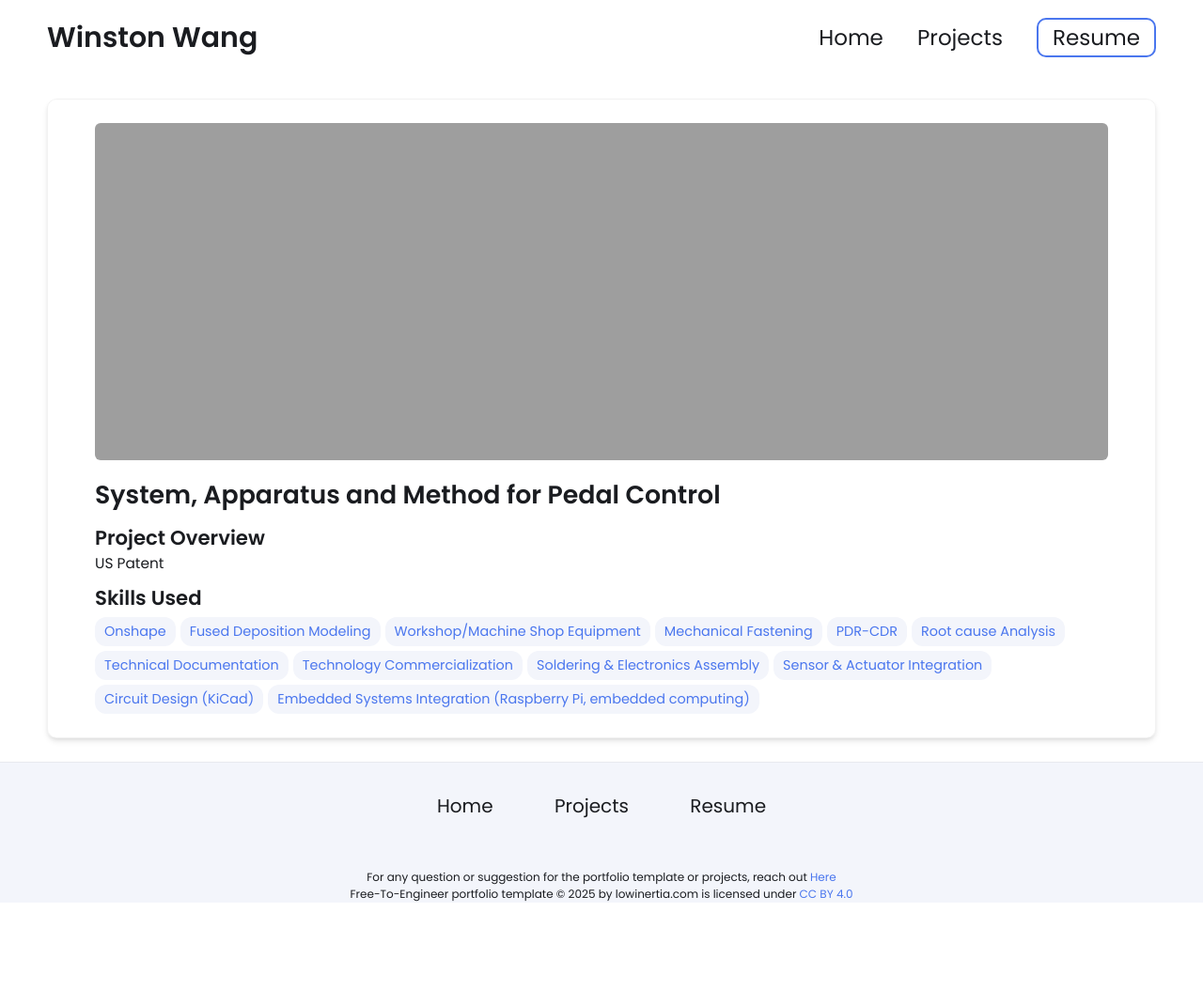
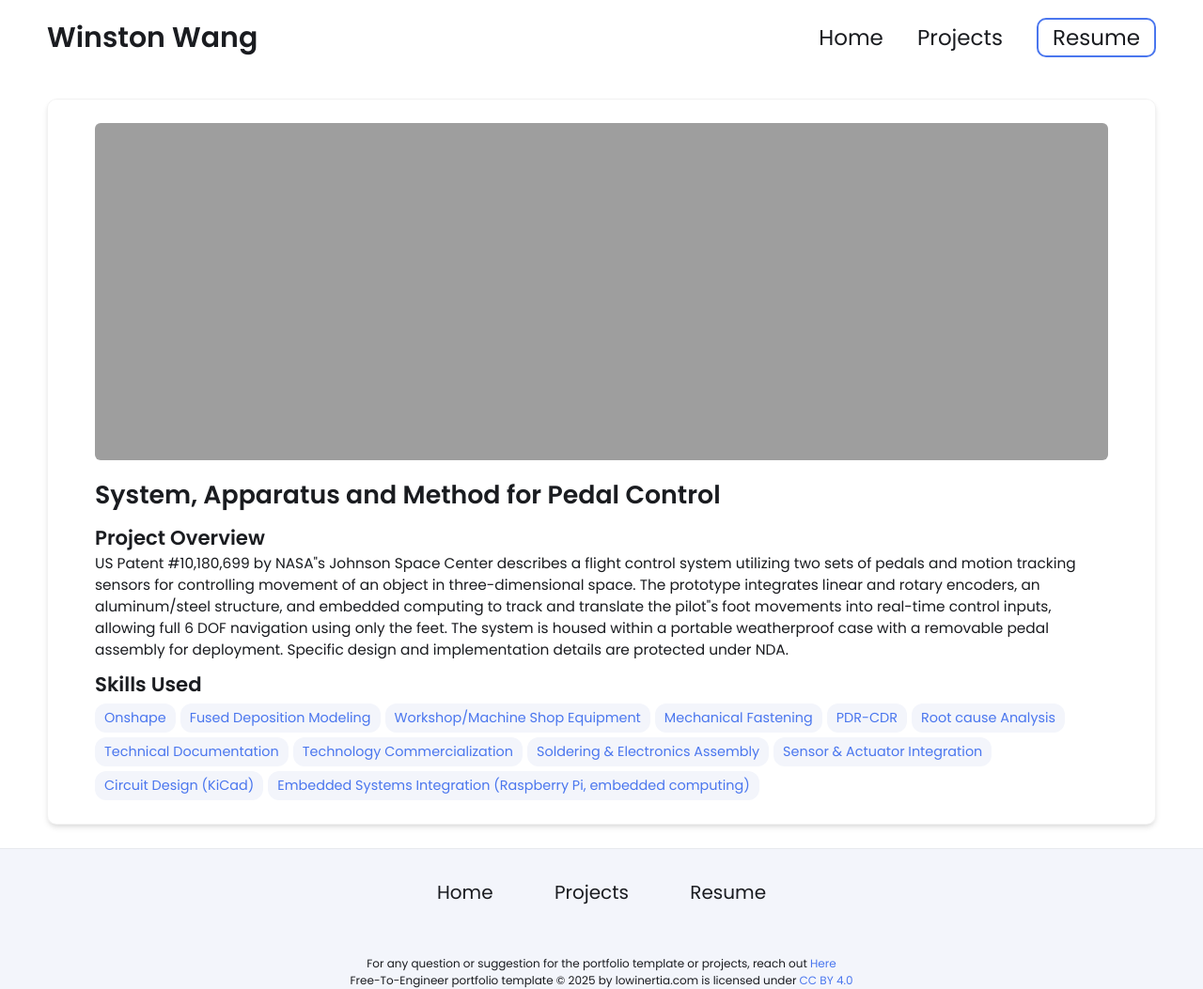
Before and after one commit to WinstonHelicopters/WinstonHelicopters.github.io, a Jekyll site: the page built from _projects/2 System, Apparatus and Method for Pedal Control/index.md, in a window 1280 px wide. Shown: the whole page at 94% size. Built offline with Jekyll 4.4.1, drawn with Linux system fonts in a browser that asks for light colours; before the commit the page ends 961 px from its top, so only the background shows below that.

Commit message:
Update index.md

```diff
--- a/_projects/2 System, Apparatus and Method for Pedal Control/index.md
+++ b/_projects/2 System, Apparatus and Method for Pedal Control/index.md
@@ -1,7 +1,7 @@
 ---
 layout: post
 title: System, Apparatus and Method for Pedal Control
-description:  US Patent #10,180,699 by NASA's Johnson Space Center describes a flight control system utilizing two sets of pedals and motion tracking sensors for controlling movement of an object in three-dimensional space. The prototype integrates linear and rotary encoders, an aluminum/steel structure, and embedded computing to track and translate the pilot's foot movements into real-time control inputs, allowing full 6 DOF navigation using only the feet. The system is housed within a portable weatherproof case with a removable pedal assembly for deployment. Specific design and implementation details are protected under NDA.
+description:  'US Patent #10,180,699 by NASA"s Johnson Space Center describes a flight control system utilizing two sets of pedals and motion tracking sensors for controlling movement of an object in three-dimensional space. The prototype integrates linear and rotary encoders, an aluminum/steel structure, and embedded computing to track and translate the pilot"s foot movements into real-time control inputs, allowing full 6 DOF navigation using only the feet. The system is housed within a portable weatherproof case with a removable pedal assembly for deployment. Specific design and implementation details are protected under NDA.'
 skills:
 - Onshape
 - Fused Deposition Modeling
```
